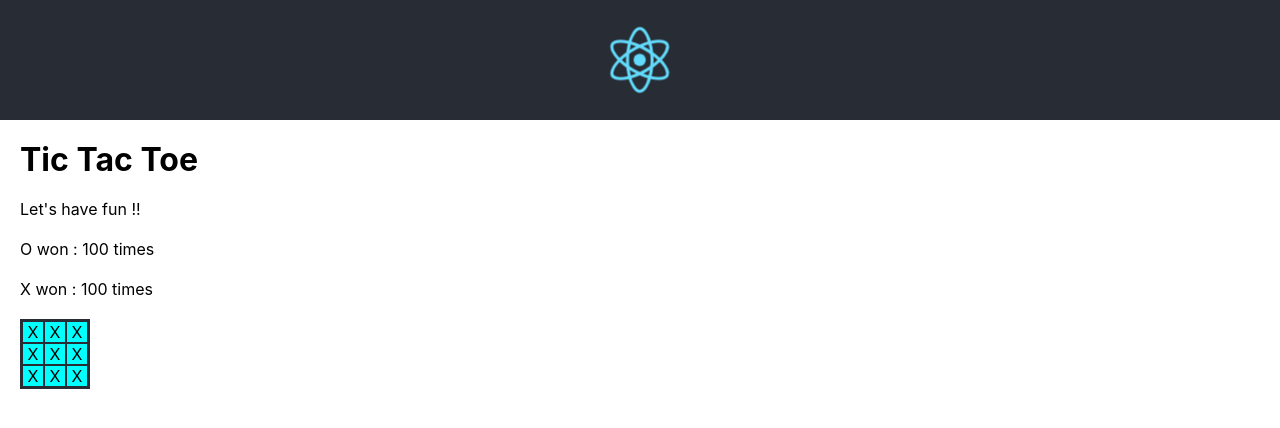
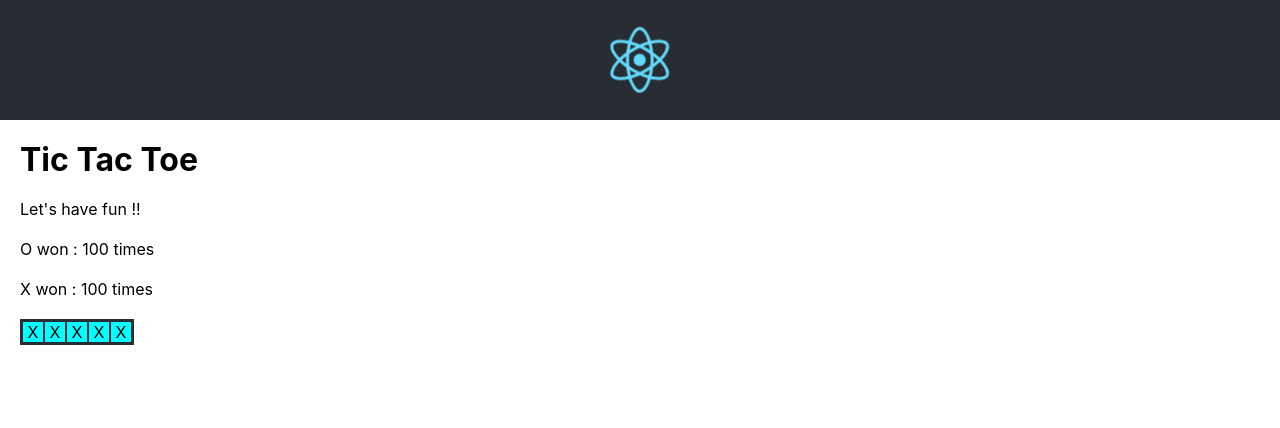
Before and after one commit to sherlyfebrianti96/React-tic-tac-toe, a React (Create React App) app: page / in a window 1280 px wide. Shown: the top 428 px of the page. Built offline with nearby package versions, Linux system fonts and the light colour scheme.

Commit message:
Initiate Board with Box

```diff
--- a/src/App.tsx
+++ b/src/App.tsx
@@ -1,9 +1,24 @@
-import React from 'react';
+import React, {Component, lazy} from 'react';
 import logo from './logo.svg';
 import './App.css';
 import Board from "./components/Board/Board";
+import {BoardType} from "./types/BoardType";
+import styles from "./components/Board/Board.module.css";
 
-function App() {
+class App extends React.Component {
+    constructor(props: any) {
+        super(props);
+    }
+
+    render() {
+        const player1 = {
+            name: 'X'
+        };
+        const player2 = {
+            name: 'O'
+        };
+        const boardSize: number = 5;
+
         return (
             <div className="App">
                 <header className="App-header">
@@ -13,9 +28,10 @@ function App() {
                 <p>Let's have fun !!</p>
                 <p>O won : 100 times</p>
                 <p>X won : 100 times</p>
-            <Board/>
+                <Board size={boardSize}/>
             </div>
         );
     }
+}
 
 export default App;
--- a/src/components/Board/Board.lazy.tsx
+++ b/src/components/Board/Board.lazy.tsx
@@ -1,8 +1,9 @@
 import React, { lazy, Suspense } from 'react';
+import {BoardType} from "../../types/BoardType";
 
 const LazyBoard = lazy(() => import('./Board'));
 
-const Board = (props: JSX.IntrinsicAttributes & { children?: React.ReactNode; }) => (
+const Board = (props: BoardType & { children?: React.ReactNode; }) => (
   <Suspense fallback={null}>
     <LazyBoard {...props} />
   </Suspense>
--- a/src/components/Board/Board.tsx
+++ b/src/components/Board/Board.tsx
@@ -1,22 +1,56 @@
-import React from 'react';
+import React, {Component} from 'react';
 import styles from './Board.module.css';
 import Box from "../Box/Box";
+import {BoardType} from "../../types/BoardType";
 
-const Board: React.FC = () => (
-  <div className={styles.Board}>
-      <Box />
-      <Box />
-      <Box />
-      <div className={styles.clearFix}/>
-      <Box />
-      <Box />
-      <Box />
-      <div className={styles.clearFix}/>
-      <Box />
-      <Box />
-      <Box />
-      <div className={styles.clearFix}/>
-  </div>
-);
+class Board extends Component<BoardType, {}> {
+    constructor(props: any) {
+        super(props);
+    }
+
+    initBoxSize(): string[] {
+        const boxes = new Array();
+
+        for (let i = 0; i < this.props.size; i++) {
+            boxes.push('');
+        }
+
+        return boxes;
+    }
+
+    initiateField(): string[][] {
+        const boxes = new Array();
+        for (let i = 0; i < this.props.size; i++) {
+            boxes.push(this.initBoxSize());
+        }
+
+        return boxes;
+    }
+
+    render() {
+        const field = this.initiateField();
+
+        return (
+            <div className={styles.Board}>
+                {field.map(function (boxes, index) {
+                    console.log('BOX LOHHH : ', boxes);
+                    return <Box/>
+                })}
+                {/*<Box/>*/}
+                {/*<Box/>*/}
+                {/*<Box/>*/}
+                {/*<div className={styles.clearFix}/>*/}
+                {/*<Box/>*/}
+                {/*<Box/>*/}
+                {/*<Box/>*/}
+                {/*<div className={styles.clearFix}/>*/}
+                {/*<Box/>*/}
+                {/*<Box/>*/}
+                {/*<Box/>*/}
+                {/*<div className={styles.clearFix}/>*/}
+            </div>
+        )
+    }
+};
 
 export default Board;
--- a/src/components/Box/Box.tsx
+++ b/src/components/Box/Box.tsx
@@ -1,10 +1,20 @@
-import React from 'react';
+import React, {Component} from 'react';
 import styles from './Box.module.css';
+import {BoardType} from "../../types/BoardType";
+import {BoxType} from "../../types/BoxType";
 
-const Box: React.FC = () => (
-  <div className={styles.Box}>
-    X
-  </div>
-);
+class Box extends Component<BoxType, {}> {
+    constructor(props: any) {
+        super(props);
+    }
+
+    render() {
+        return (
+            <div className={styles.Box}>
+                X
+            </div>
+        )
+    }
+}
 
 export default Box;
--- /dev/null
+++ b/src/types/BoardType.ts
@@ -0,0 +1,3 @@
+export interface BoardType {
+    size: number;
+}
--- /dev/null
+++ b/src/types/BoxType.ts
@@ -0,0 +1,3 @@
+export interface BoxType {
+    // content: string;
+}
```
Also changed, not shown: 1 other file (tests, documents, lock files or other folders). Lines whose indentation alone changed are shown as unchanged.
